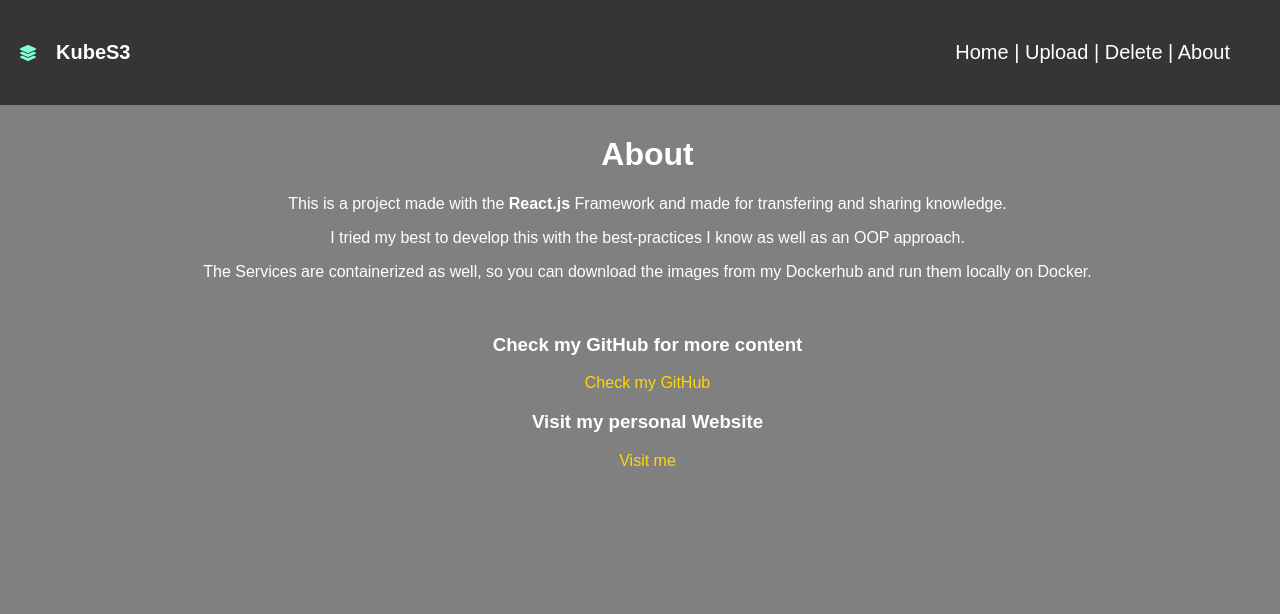
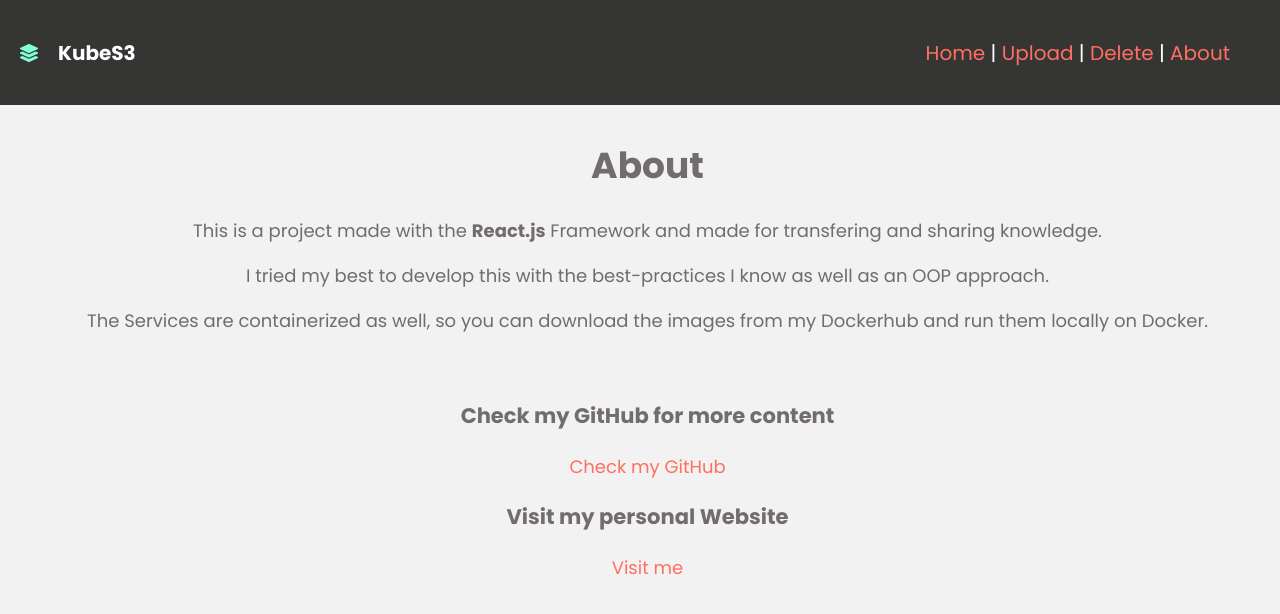
Before and after one commit to xamma/KubeS3, a React (Create React App) app in the folder spa/: page /about in a window 1280 px wide. Shown: the top 614 px of the page. Built offline with nearby package versions, Linux system fonts and the light colour scheme.

Commit message:
Updated Frontend appearance.

```diff
--- a/spa/src/index.css
+++ b/spa/src/index.css
@@ -1,12 +1,22 @@
+@import url('https://fonts.googleapis.com/css?family=Poppins:400,700&display=swap');
+
 body {
-  margin: 0px;
-  padding: 0px;
-  background-color: gray;
-  font-family: "Karla", sans-serif;
+  background-color: #f2f2f2;
+  font-family: 'Poppins', sans-serif;
+  font-size: 18px;
+  color: #333333;
+  line-height: 1.5;
+  margin: 0;
+  padding: 0;
+}
+
+.container {
+  max-width: 800px;
+  margin: 0 auto;
+  padding: 50px 20px;
 }
 
 .header {
-  font-family: "Karla", sans-serif;
   display: flex;
   align-items: center;
   height: 65px;
@@ -31,39 +41,38 @@ body {
 }
 
 .app--container {
-  color: white;
+  color: rgb(114, 108, 108);
   margin: 5px;
   padding: 5px;
 }
 
 a {
-  color: white;
+  color: #ff6f61;
   text-decoration: none;
+  transition: all 0.3s ease;
 }
 
 a:hover {
-  color: wheat;
+  color: #ff8f7a;
+  text-decoration: underline;
 }
 
 .item--card {
-  font-family: "Roboto";
-  /* Add shadows to create the "card" effect */
-  box-shadow: 0 4px 8px 0 rgba(0,0,0,0.2);
+  font-family: 'Poppins', sans-serif;
+  box-shadow: 0 4px 8px 0 rgba(0, 0, 0, 0.2);
   transition: 0.3s;
   margin-bottom: 22px;
   display: flex;
   max-width: 500px;
   align-items: center;
-  background-color: white;
-  color: black;
+  background-color: white; /* Update to the desired background color for the cards */
+  color: #333333;
   border-radius: 10px;
-  border-color: #3a3a3b;
-  border-style: solid;
+  border: 1px solid #3a3a3b;
 }
 
-/* On mouse-over, add a deeper shadow */
 .item--card:hover {
-  box-shadow: 0 8px 16px 0 rgba(0,0,0,0.8);
+  box-shadow: 0 8px 16px 0 rgba(0, 0, 0, 0.8);
 }
 
 .item--container {
@@ -74,6 +83,7 @@ a:hover {
   background-color: #108fba;
   border-style: solid;
   border-color: black;
+  border-width: 1px;
   color: white;
   padding: 15px 32px;
   text-align: center;
@@ -98,7 +108,7 @@ a:hover {
 }
 
 .loading--spinner {
-  border: 8px solid #f3f3f3; /* Light gray border */
+  border: 8px solid #c8c8c8; /* Light gray border */
   border-top: 8px solid #3498db; /* Blue border on top */
   border-radius: 50%; /* Create a circular shape */
   width: 40px; /* Set the width and height of the spinner */
@@ -114,11 +124,11 @@ a:hover {
 
 .no--elements {
   font-size: 25px;
-  color: gold
+  color: #ff6f61
 }
 
 .upload--button {
-  background-color: #4CAF50;
+  background-color: #4caf50;
   border: none;
   color: white;
   padding: 15px 32px;
@@ -152,10 +162,10 @@ a:hover {
   border-radius: 5px;
   border: none;
   background-color: #151111;
+  color: white;
 }
 
 .upload--view {
-  /* padding: 20px; */
   text-align: center;
 }
 
@@ -197,12 +207,11 @@ a:hover {
 }
 
 .delete--view {
-  /* padding: 20px; */
   text-align: center;
 }
 
 .github--link {
-  color: gold;
+  color: #ff6f61; /* Updated to a different color */
 }
 
 .about--screen {
```
Also changed, not shown: spa/src/routes/Home.js (+19 -0 lines).
